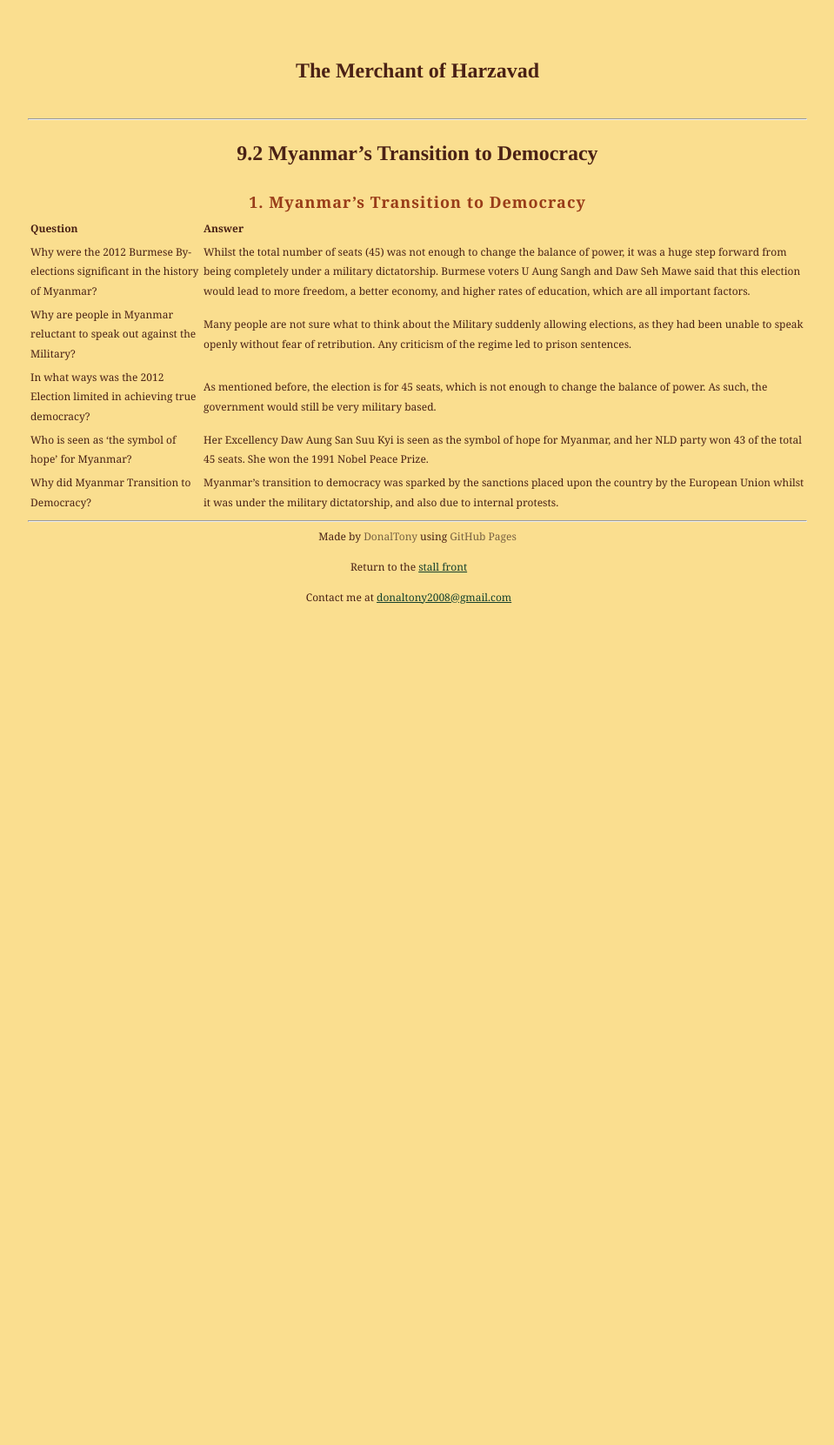
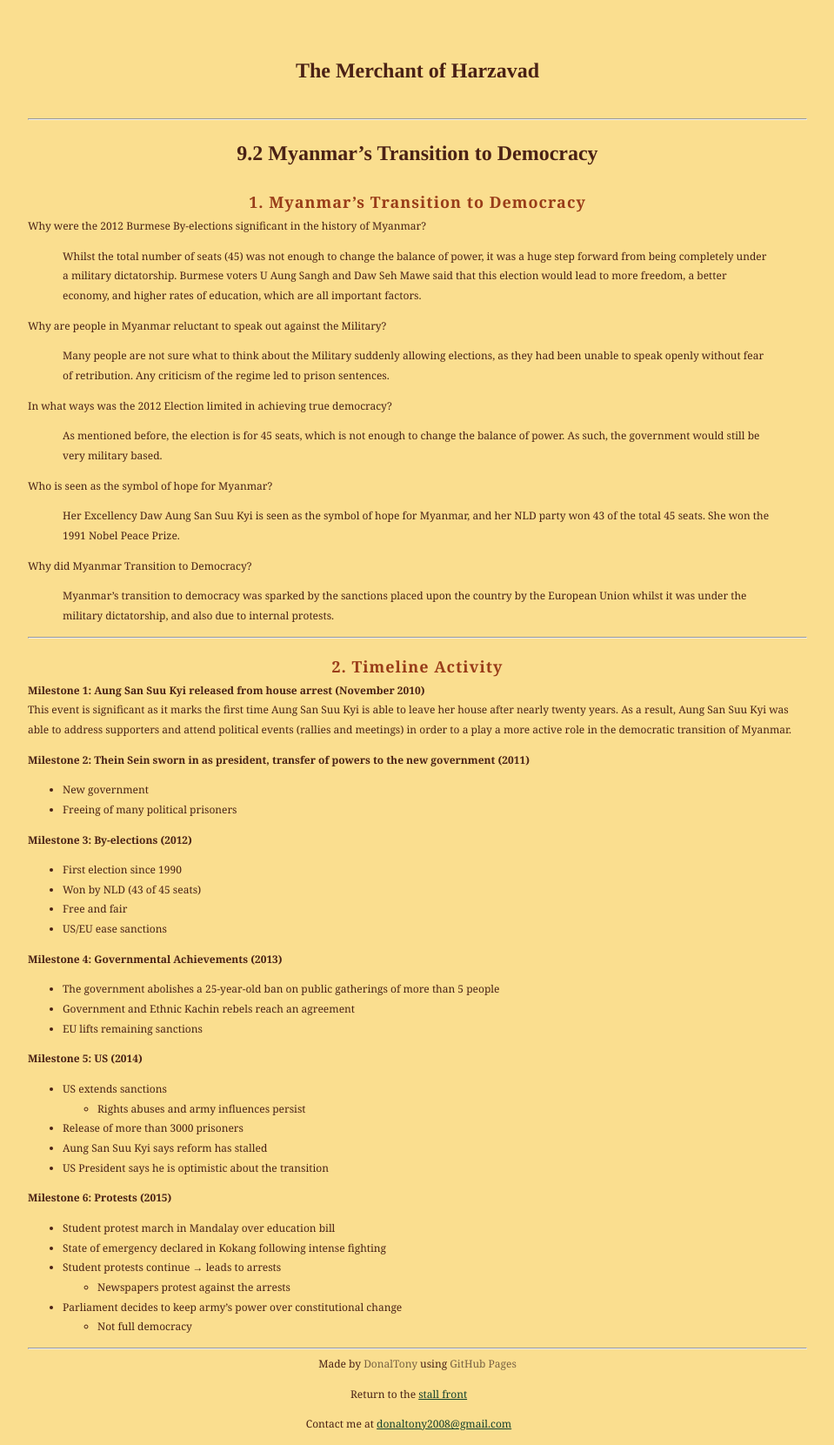
Before and after one commit to dvaraka/the-merchant, a Jekyll site: the page built from notes/year9/hass/politics/myanmar-case-study/transition-to-democracy.md, in a window 1280 px wide. Shown: the whole page at 87% size, without its empty margins (160-1119 px from the left). Built offline with Jekyll 4.4.1, drawn with Linux system fonts in a browser that asks for light colours; our own code applies the rules of GitHub Pages for plain Markdown files; before the commit the page ends 900 px from its top, so only the background shows below that.

Commit message:
Update transition-to-democracy.md

```diff
--- a/notes/year9/hass/politics/myanmar-case-study/transition-to-democracy.md
+++ b/notes/year9/hass/politics/myanmar-case-study/transition-to-democracy.md
@@ -6,10 +6,54 @@
 
 ## 1. Myanmar's Transition to Democracy
 
-| Question | Answer |
-| ----------- | ----------- |
-| Why were the 2012 Burmese By-elections significant in the history of Myanmar? | Whilst the total number of seats (45) was not enough to change the balance of power, it was a huge step forward from being completely under a military dictatorship. Burmese voters U Aung Sangh and Daw Seh Mawe said that this election would lead to more freedom, a better economy, and higher rates of education, which are all important factors. |
-| Why are people in Myanmar reluctant to speak out against the Military? | Many people are not sure what to think about the Military suddenly allowing elections, as they had been unable to speak openly without fear of retribution. Any criticism of the regime led to prison sentences. |
-| In what ways was the 2012 Election limited in achieving true democracy? | As mentioned before, the election is for 45 seats, which is not enough to change the balance of power. As such, the government would still be very military based. |
-| Who is seen as 'the symbol of hope' for Myanmar? | Her Excellency Daw Aung San Suu Kyi is seen as the symbol of hope for Myanmar, and her NLD party won 43 of the total 45 seats. She won the 1991 Nobel Peace Prize. |
-| Why did Myanmar Transition to Democracy? | Myanmar's transition to democracy was sparked by the sanctions placed upon the country by the European Union whilst it was under the military dictatorship, and also due to internal protests. |
+Why were the 2012 Burmese By-elections significant in the history of Myanmar?
+> Whilst the total number of seats (45) was not enough to change the balance of power, it was a huge step forward from being completely under a military dictatorship. Burmese voters U Aung Sangh and Daw Seh Mawe said that this election would lead to more freedom, a better economy, and higher rates of education, which are all important factors.
+
+Why are people in Myanmar reluctant to speak out against the Military?
+> Many people are not sure what to think about the Military suddenly allowing elections, as they had been unable to speak openly without fear of retribution. Any criticism of the regime led to prison sentences.
+
+In what ways was the 2012 Election limited in achieving true democracy?
+> As mentioned before, the election is for 45 seats, which is not enough to change the balance of power. As such, the government would still be very military based.
+
+Who is seen as the symbol of hope for Myanmar?
+> Her Excellency Daw Aung San Suu Kyi is seen as the symbol of hope for Myanmar, and her NLD party won 43 of the total 45 seats. She won the 1991 Nobel Peace Prize.
+
+Why did Myanmar Transition to Democracy?
+> Myanmar's transition to democracy was sparked by the sanctions placed upon the country by the European Union whilst it was under the military dictatorship, and also due to internal protests.
+
+---
+
+## 2. Timeline Activity
+
+__Milestone 1: Aung San Suu Kyi released from house arrest (November 2010)__
+This event is significant as it marks the first time Aung San Suu Kyi is able to leave her house after nearly twenty years. As a result, Aung San Suu Kyi was able to address supporters and attend political events (rallies and meetings) in order to a play a more active role in the democratic transition of Myanmar.
+
+__Milestone 2: Thein Sein sworn in as president, transfer of powers to the new government (2011)__
+- New government
+- Freeing of many political prisoners
+
+__Milestone 3: By-elections (2012)__
+- First election since 1990
+- Won by NLD (43 of 45 seats)
+- Free and fair
+- US/EU ease sanctions
+
+__Milestone 4: Governmental Achievements (2013)__
+- The government abolishes a 25-year-old ban on public gatherings of more than 5 people
+- Government and Ethnic Kachin rebels reach an agreement
+- EU lifts remaining sanctions
+
+__Milestone 5: US (2014)__
+- US extends sanctions
+  - Rights abuses and army influences persist
+- Release of more than 3000 prisoners
+- Aung San Suu Kyi says reform has stalled
+- US President says he is optimistic about the transition
+
+__Milestone 6: Protests (2015)__
+-  Student protest march in Mandalay over education bill
+- State of emergency declared in Kokang following intense fighting
+- Student protests continue → leads to arrests
+  - Newspapers protest against the arrests
+- Parliament decides to keep army’s power over constitutional change
+  - Not full democracy
```
